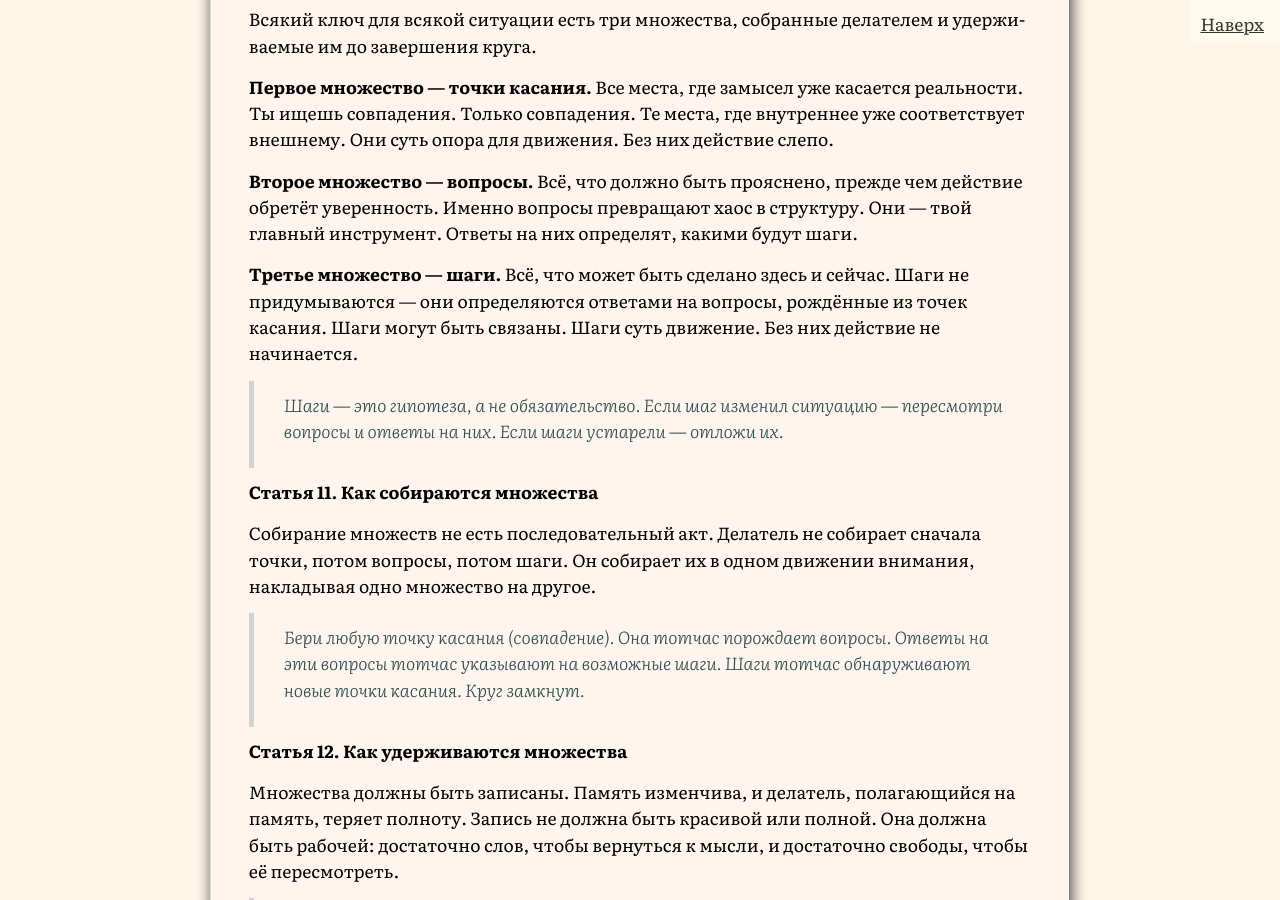
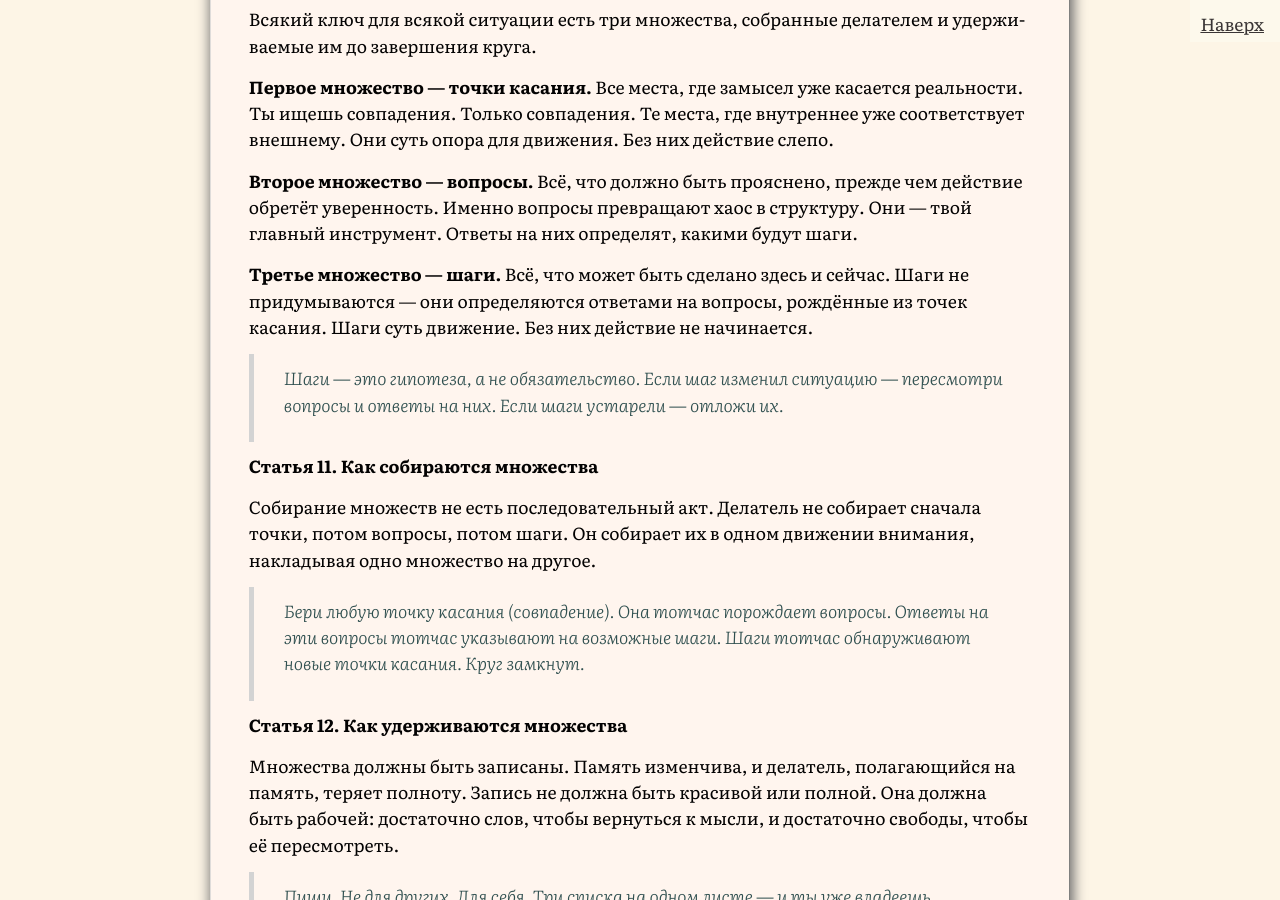
Before and after one commit to SergSi/land-use-art, a Jekyll site: the page built from _posts/2026-06-24-key.md, in a window 1280 px wide and 900 px high, scrolled down 3172 px. Built offline with Jekyll 4.4.1, drawn with Linux system fonts in a browser that asks for light colours; some web fonts are replaced.

Commit message:
Update 2026-06-24-key.md

```diff
--- a/_posts/2026-06-24-key.md
+++ b/_posts/2026-06-24-key.md
@@ -73,7 +73,7 @@
 
 **Второе множество — вопросы.** Всё, что должно быть прояснено, прежде чем действие обретёт уверенность. Именно вопросы превращают хаос в структуру. Они — твой главный инструмент. Ответы на них определят, какими будут шаги.
 
-**Третье множество — шаги.** Всё, что может быть сделано здесь и сейчас. Шаги не придумываются — они определяются ответами на вопросы, рождённые из точек касания. Шаги могут быть связаны. Шаги суть движение. Без них действие не начинается.
+**Третье множество — шаги.** Всё, что может быть сделано здесь и сейчас. Шаги не придумываются — они определяются ответами на вопросы, рождённые из точек касания. Шаги суть движение. Без них действие не начинается.
 
 > Шаги — это гипотеза, а не обязательство. Если шаг изменил ситуацию — пересмотри вопросы и ответы на них. Если шаги устарели — отложи их.
 
```
